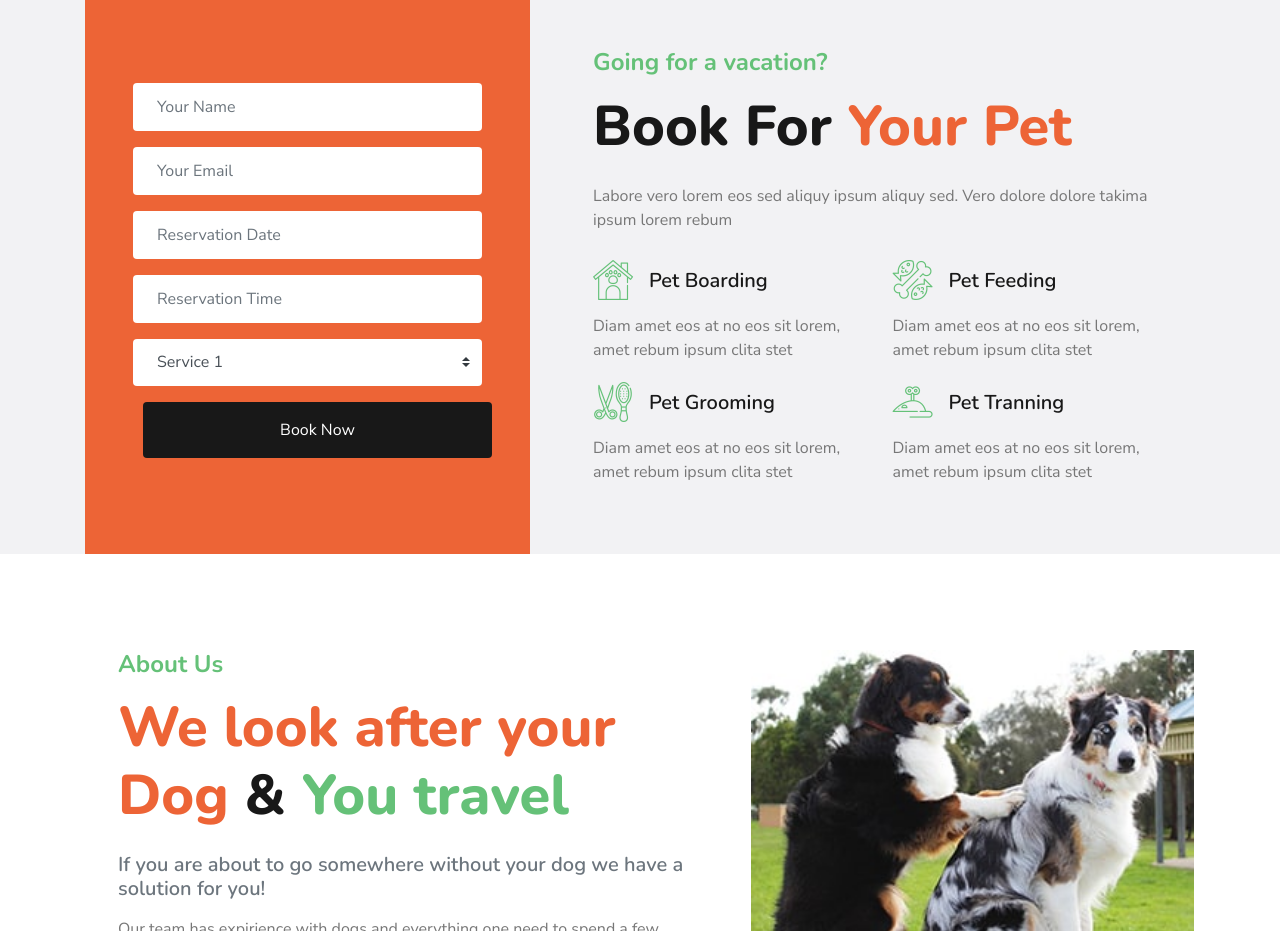
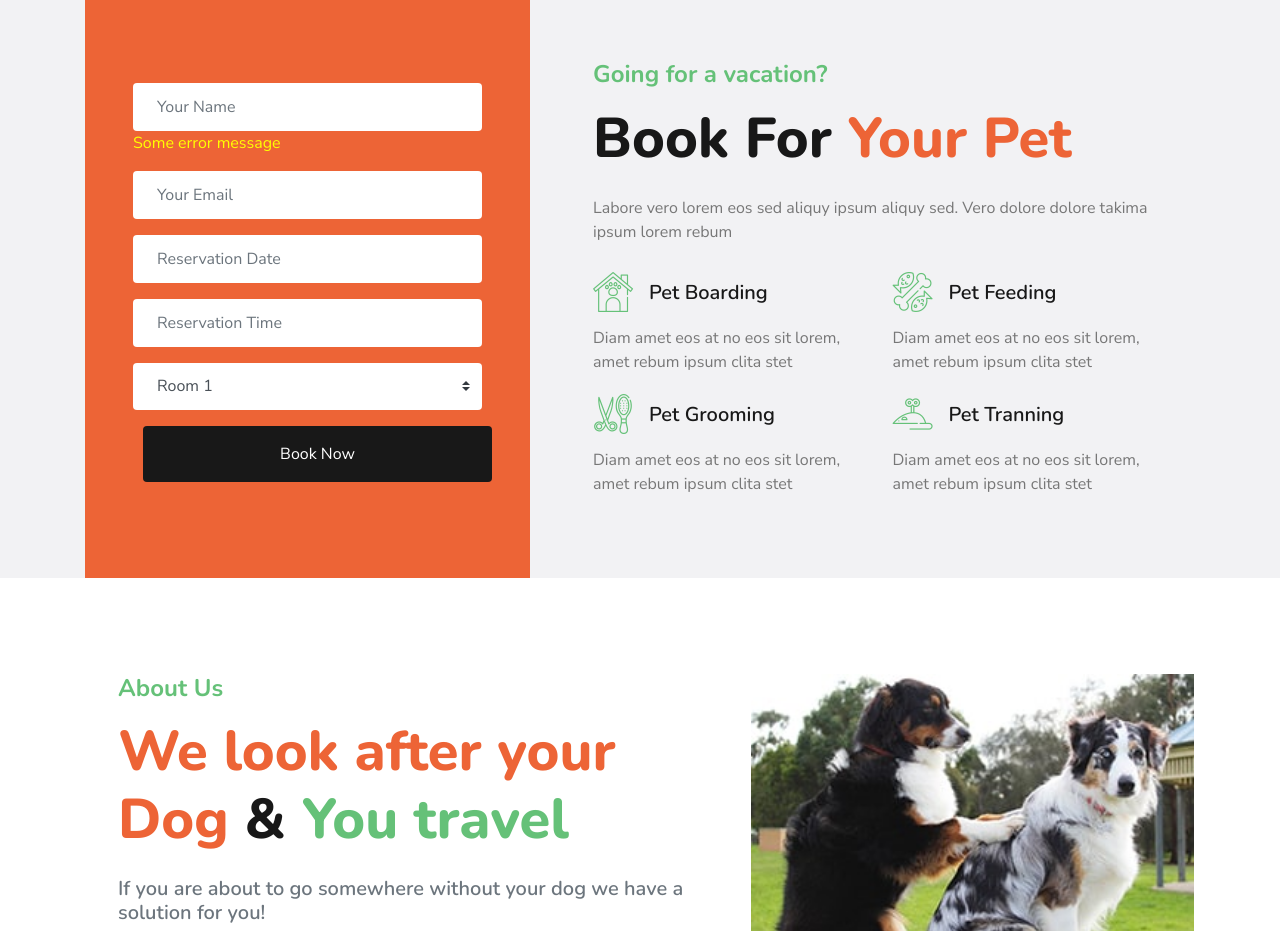
Before and after one commit to sZidarov/MyReactProject, a React (Vite) app in the folder client/: page / in a window 1280 px wide. Shown: the part 940-1871 px from the top of the page. Built offline with nearby package versions, Linux system fonts and the light colour scheme.

Commit message:
add formik and react-datepicker dependencies

```diff
--- a/client/package.json
+++ b/client/package.json
@@ -10,7 +10,9 @@
     "preview": "vite preview"
   },
   "dependencies": {
+    "formik": "^2.4.5",
     "react": "^18.2.0",
+    "react-datepicker": "^4.24.0",
     "react-dom": "^18.2.0"
   },
   "devDependencies": {
--- a/client/src/components/bookingForm.jsx
+++ b/client/src/components/bookingForm.jsx
@@ -8,6 +8,7 @@ export default function Bookingform() {
                             <form className="py-5">
                                 <div className="form-group">
                                     <input type="text" className="form-control border-0 p-4" placeholder="Your Name" required="required" />
+                                    <div style={{color: "yellow", fontSize: "bold"}}>Some error message</div>
                                 </div>
                                 <div className="form-group">
                                     <input type="email" className="form-control border-0 p-4" placeholder="Your Email" required="required" />
@@ -25,9 +26,9 @@ export default function Bookingform() {
                                 <div className="form-group">
                                     <select className="custom-select border-0 px-4" style={{height: '47px'}}>  {/*style="height: 47px;"*/}
 
-                                        <option defaultValue="1">Service 1</option>
-                                        <option value="2">Service 2</option>
-                                        <option value="3">Service 3</option>
+                                        <option defaultValue="1">Room 1</option>
+                                        <option value="2">Room 2</option>
+                                        <option value="3">Room 3</option>
                                     </select>
                                 </div>
                                 <div>
```
Also changed, not shown: 1 other file (tests, documents, lock files or other folders).
